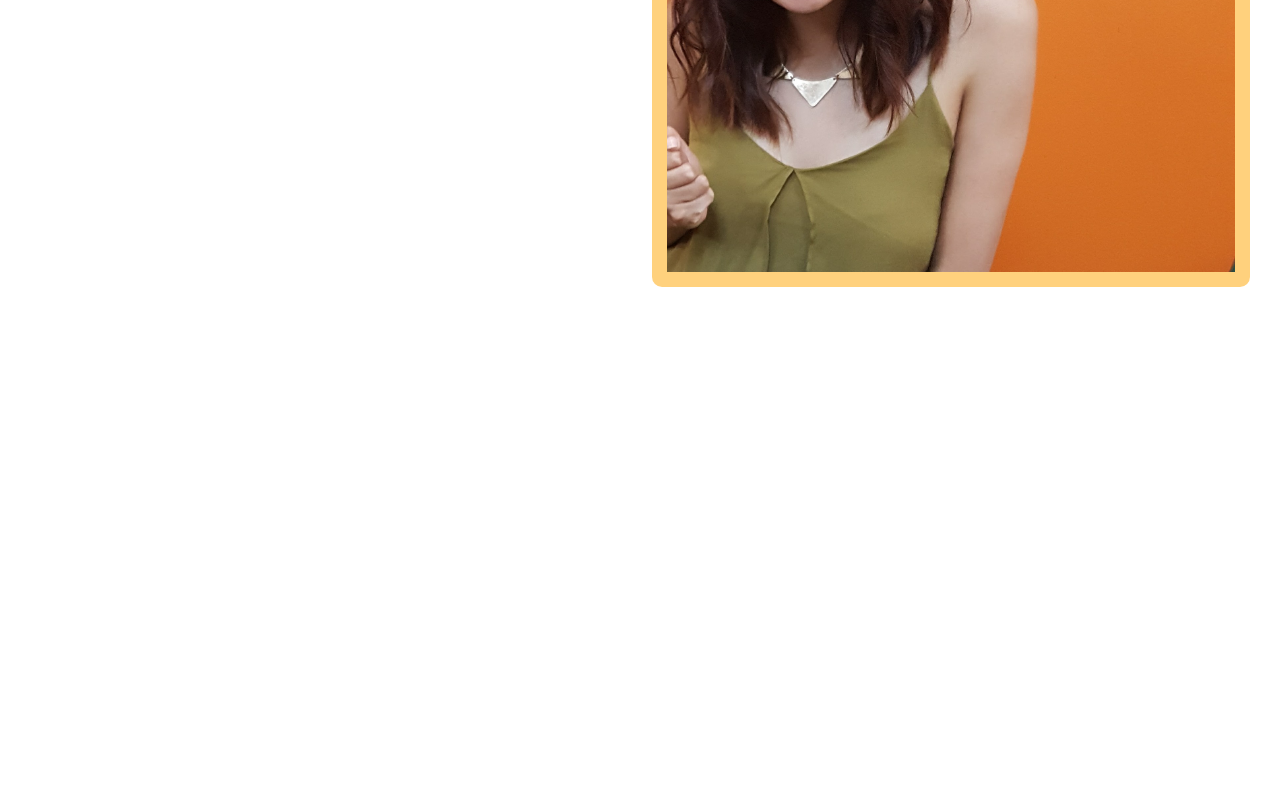
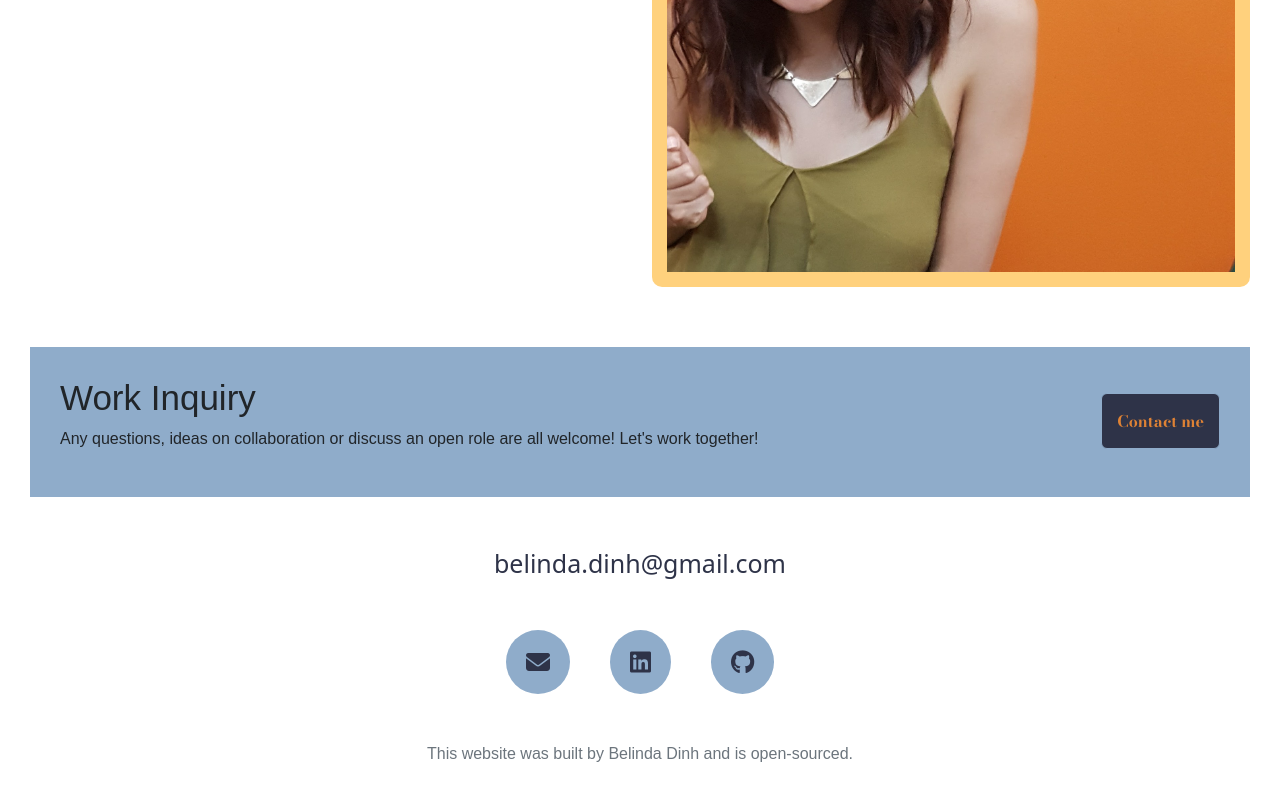
Before and after one commit to Belzie1300/portfolio-project, a plain HTML site: page about.html in a window 1280 px wide. Shown: the part 794-1594 px from the top of the page. Before the commit the page ends 1217 px from the top, so only its background shows below. Drawn offline with nearby package versions, Linux system fonts and the light colour scheme; a web font is replaced by a local one.

Commit message:
updated footer and pasted cope of footer in all pages

```diff
--- a/about.html
+++ b/about.html
@@ -93,6 +93,49 @@
           </div>
         </div>
       </div>
+      <footer>
+        <div class="contact-box d-flex justify-content-between">
+          <div>
+            <h4>Work Inquiry</h4>
+            <p>
+              Any questions, ideas on collaboration or discuss an open role are
+              all welcome! Let's work together!
+            </p>
+          </div>
+          <div>
+            <a
+              href="/contact.html"
+              class="btn btn-primary mt-3 d-none d-md-block"
+              >Contact me</a
+            >
+          </div>
+        </div>
+        <div class="d-flex justify-content-center mt-5 mb-5">
+          <a href="mailto:belinda.dinh@gmail.com" class="email-link"
+            >belinda.dinh@gmail.com</a
+          >
+        </div>
+        <div class="social-links d-flex justify-content-center">
+          <a href="mailto:dinh.belinda@gmail.com">
+            <i class="fa-solid fa-envelope"></i
+          ></a>
+          <a href="https://www.linkedin.com/in/belinda-dinh/"
+            ><i class="fa-brands fa-linkedin"></i
+          ></a>
+          <a href="https://github.com/Belzie1300"
+            ><i class="fa-brands fa-github"></i
+          ></a>
+        </div>
+        <p class="text-muted mt-5">
+          This website was built by Belinda Dinh and is
+          <a
+            href="https://github.com/Belzie1300/portfolio-project"
+            target="_blank"
+            class="text-muted text-decoration-none"
+            >open-sourced.</a
+          >
+        </p>
+      </footer>
     </div>
   </body>
 </html>
```
Also changed, not shown: contact.html (+9 -0 lines), index.html (+9 -0 lines), projects.html (+41 -0 lines).
